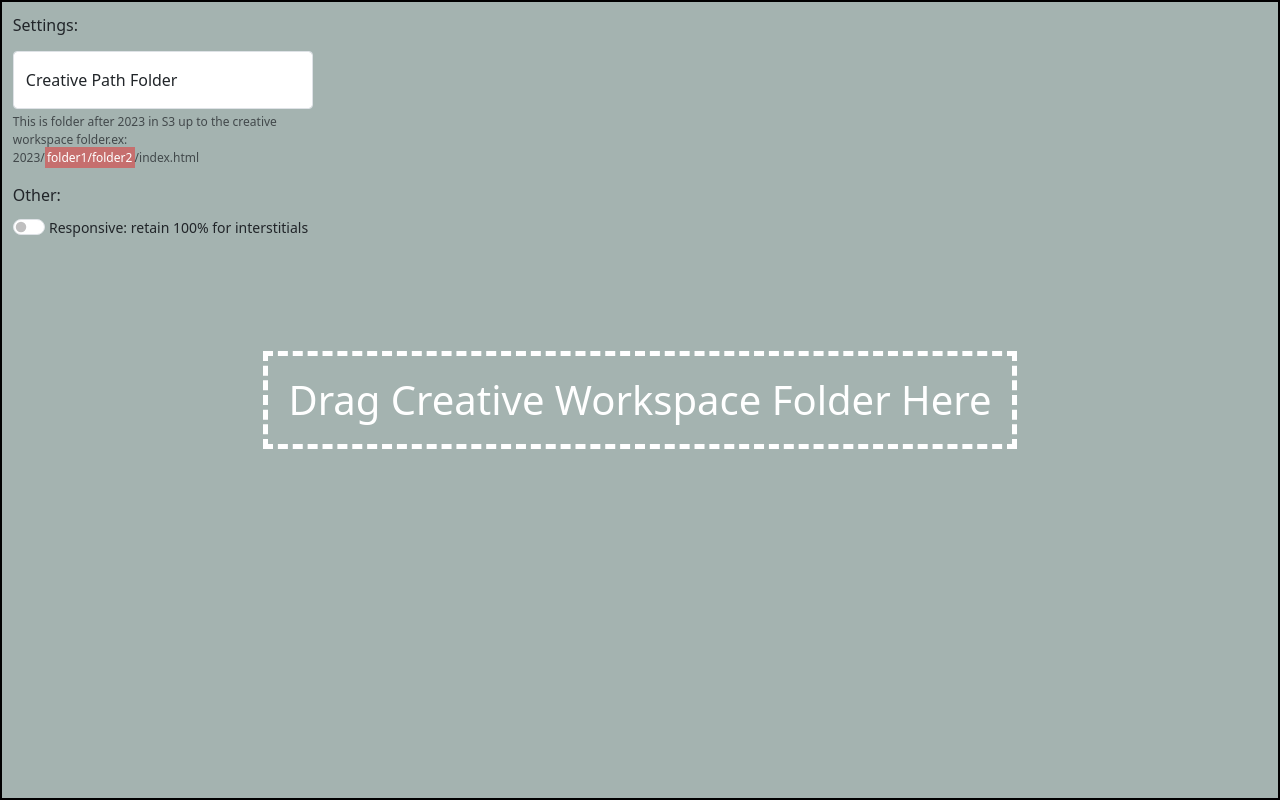
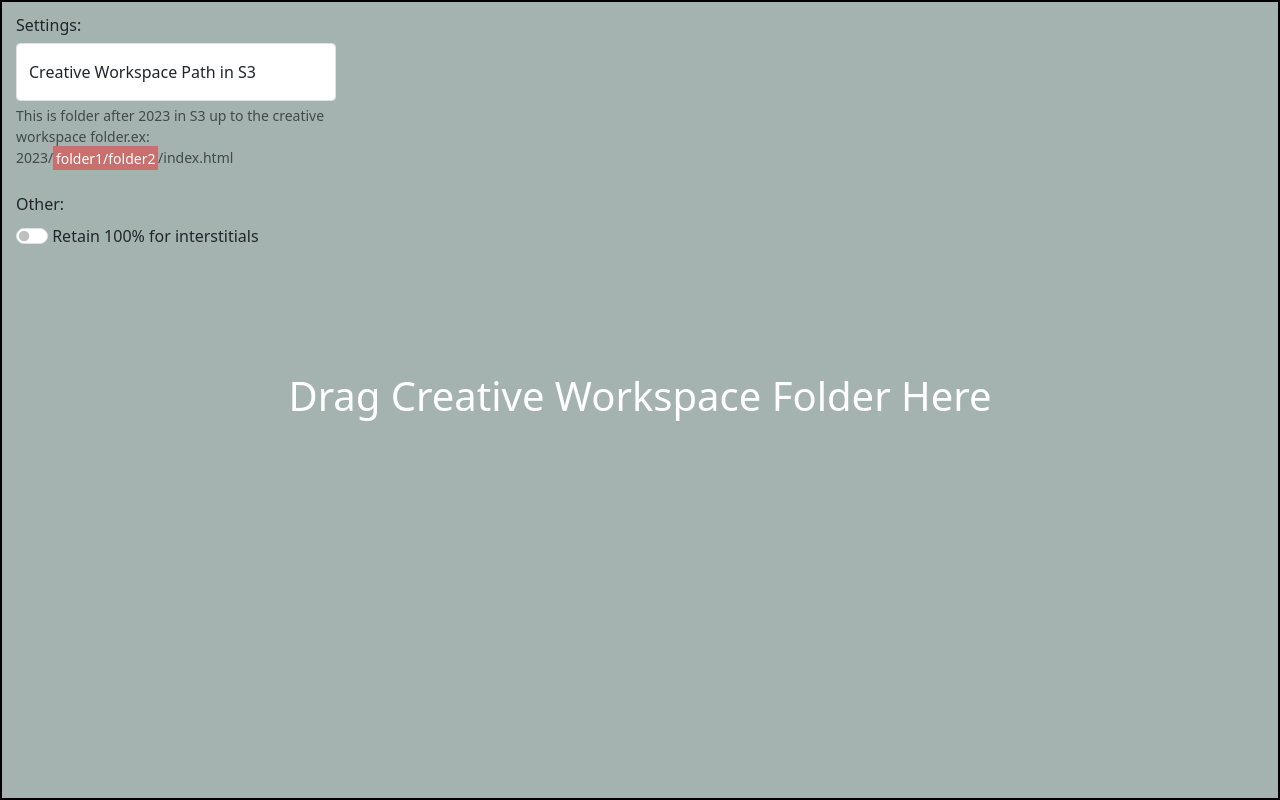
Before and after one commit to rdguzmanjr/BWFriendly-Generator, a plain HTML site: page index.html in a window 1280 px wide. Drawn offline with nearby package versions, Linux system fonts and the light colour scheme.

Commit message:
bootsrapping

```diff
--- a/index.html
+++ b/index.html
@@ -14,28 +14,27 @@
      <script defer src='js/main.js'></script>
 </head>
 <body>
-    <div id="configBox">
+    <div id="configBox" class="position-absolute top-0 start-0 m-lg-3 w-25 z-3">
         <form>
-            <div class="mb-3">
-                <h6>Settings:</h6></div>
-            <div class="mb-3 form-floating">
-                <input class="form-control form-control-sm" id="folderinputbox" type="text" placeholder="Creative Path Folder" autocomplete="off">
-                <label class="form-label">Creative Path Folder</label>
-                <div class='form-text forminfo'>This is folder after 2023 in S3 up to the creative workspace folder.ex: 2023/<mark>folder1/folder2</mark>/index.html</div>
+            <div class="mb-1">
+                <h6 class="text-opacity-25">Settings:</h6></div>
+            <div class="mb-4 form-floating">
+                <input class="form-control form-control-sm" id="folderinputbox" type="text" placeholder="Creative Workspace Path in S3" autocomplete="off">
+                <label class="">Creative Workspace Path in S3</label>
+                <div class='form-text'>This is folder after 2023 in S3 up to the creative workspace folder.ex: 2023/<mark>folder1/folder2</mark>/index.html</div>
             </div>
                 <label class="form-label">Other:</label>
                 <div class="checkbox-group">
                     <div class="mb-3 form-switch">
                         <input  class="form-check-input" id="checkbox-respo"  type="checkbox">
-                        <label  class="formlabel form-check-label">Responsive: retain 100% for interstitials</label>
+                        <label  class="form-check-label">Retain 100% for interstitials</label>
                     </div>
                 </div>
             </form>
     </div>
-    <div id="drop-zone">
+    <div id="drop-zone" class="z-1">
         <h1>Drag Creative Workspace Folder Here</h1>
     </div>
 
-
 </body>
 </html>
--- a/style/style.css
+++ b/style/style.css
@@ -9,17 +9,6 @@ html, body {
 mark{
     background-color: #ff000060;
     color:#ffffff;
-}
-h1{
-    margin:auto;
-    padding:20px;
-    border: 5px dashed #fff;
-}
-.formlabel{
-    font-size: 14px;
-}
-.forminfo{
-    font-size: 12px;
 }
 #drop-zone {
     color:#ffffff;
@@ -35,15 +24,6 @@ h1{
     gap: 15px;
     border: 2px solid black;
 }
-.container{
-    position:relative;
-
-}
 #configBox{
-    position: fixed;
-    top:2%;
-    left:1%;
-    width:300px;
-    height: 50px;
     z-index: 99999;
 }
```
